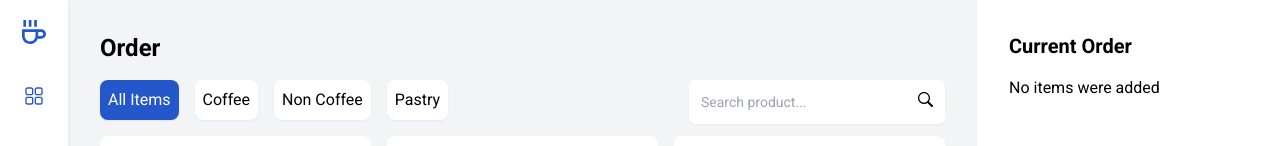
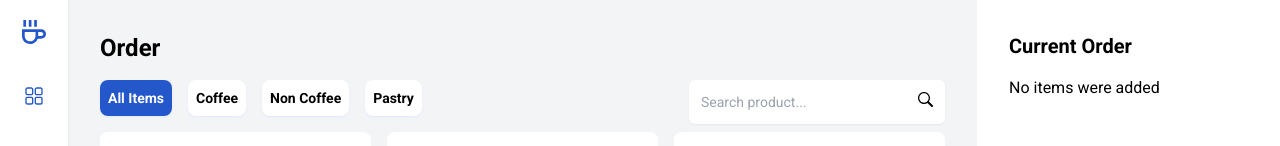
Before and after one commit to hairunisa29/point-of-sale-caffeine, a React (Vite) app: page /order in a window 1280 px wide. Shown: the top 146 px of the page. Built offline with nearby package versions, Linux system fonts and the light colour scheme; data requests are answered from the project's data file; grey boxes are pictures that could not be loaded.

Commit message:
change font weight

```diff
--- a/src/components/CategoryItem.jsx
+++ b/src/components/CategoryItem.jsx
@@ -3,7 +3,7 @@ function CategoryItem({ category, selectedCategory, handleFilterCategory }) {
     <div
       className={`rounded-lg p-2 ${
         selectedCategory === category ? "bg-primary text-white" : "bg-white"
-      }  shadow-sm shadow-indigo-100 hover:bg-primary hover:text-white cursor-pointer`}
+      }  font-bold text-sm shadow-sm shadow-indigo-100 hover:bg-primary hover:text-white cursor-pointer`}
       onClick={handleFilterCategory}
     >
       {category}
```
